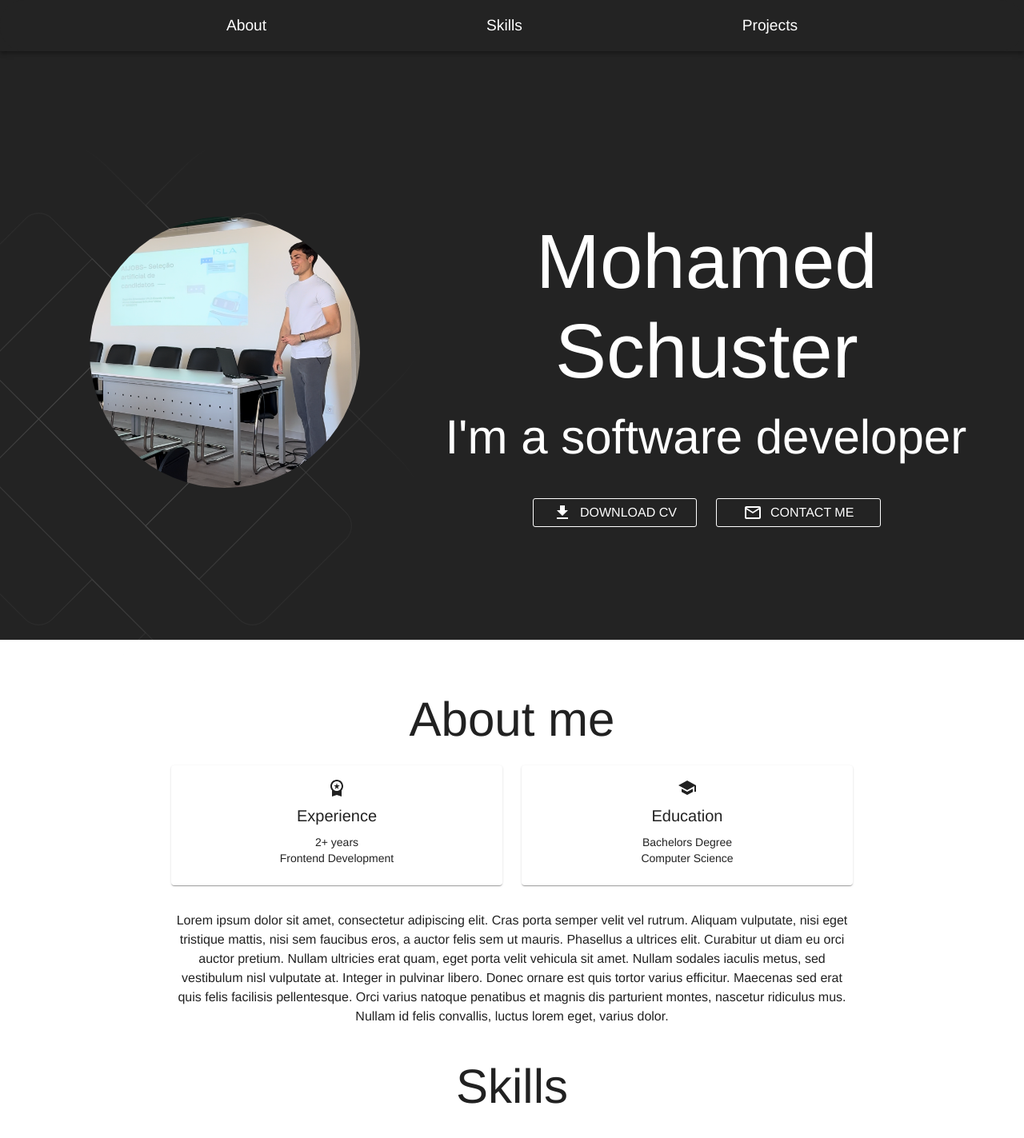
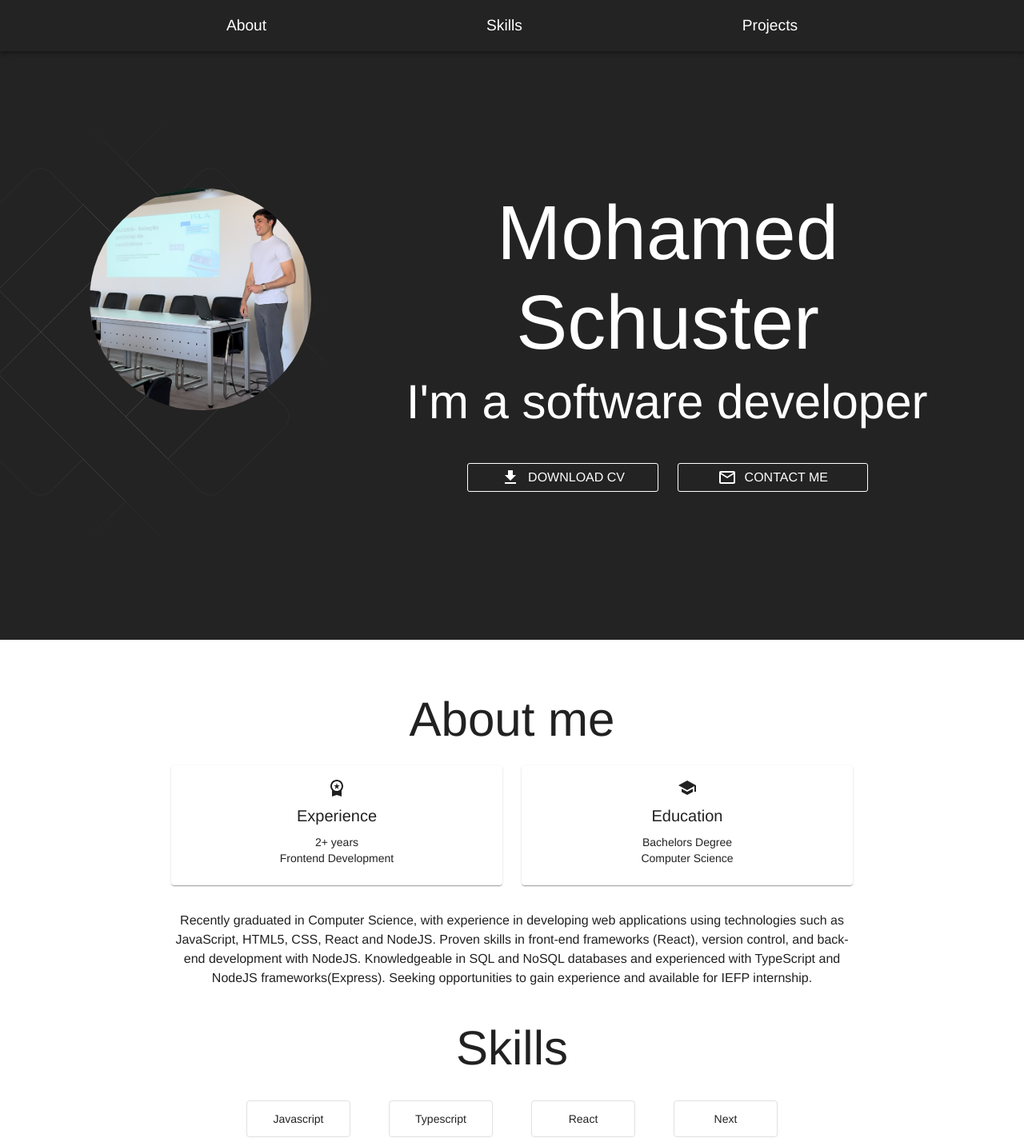
Before and after one commit to mohamedstt/my-portfolio, a React (Vite) app: page / in a window 1280 px wide. Shown: the top 1423 px of the page at 80% size. Built offline with nearby package versions, Linux system fonts and the light colour scheme.

Commit message:
fixed: Hero component

```diff
--- a/package.json
+++ b/package.json
@@ -14,8 +14,10 @@
     "@emotion/styled": "^11.11.5",
     "@mui/icons-material": "^5.16.0",
     "@mui/material": "^5.16.0",
+    "@types/react-router-dom": "^5.3.3",
     "react": "^18.3.1",
-    "react-dom": "^18.3.1"
+    "react-dom": "^18.3.1",
+    "react-router-dom": "^6.24.1"
   },
   "devDependencies": {
     "@types/react": "^18.3.3",
--- a/src/components/NavBar/NavBar.tsx
+++ b/src/components/NavBar/NavBar.tsx
@@ -8,7 +8,6 @@ const NavBar = () => {
       justifyContent: 'space-evenly',
       alignItems: 'center',
       backgroundColor: theme.palette.primary.main,
-      borderRadius: '30px',
     }))
     const StyledMenuItem = styled(MenuItem)<{ active?: boolean }>(({ theme, active }) => ({
       color: active ? theme.palette.primary.main : theme.palette.primary.contrastText,
--- a/src/pages/Home/sections/About/About.tsx
+++ b/src/pages/Home/sections/About/About.tsx
@@ -47,15 +47,16 @@ const About: React.FC = () => {
         </Grid>
 
         <Box mt={4}>
-          <Typography variant="body1" paragraph>
-            Lorem ipsum dolor sit amet, consectetur adipiscing elit. Cras porta semper velit vel rutrum.
-            Aliquam vulputate, nisi eget tristique mattis, nisi sem faucibus eros, a auctor felis sem ut mauris.
-            Phasellus a ultrices elit. Curabitur ut diam eu orci auctor pretium. Nullam ultricies erat quam,
-            eget porta velit vehicula sit amet. Nullam sodales iaculis metus, sed vestibulum nisl vulputate at.
-            Integer in pulvinar libero. Donec ornare est quis tortor varius efficitur.
-            Maecenas sed erat quis felis facilisis pellentesque.
-            Orci varius natoque penatibus et magnis dis parturient montes, nascetur ridiculus mus.
-            Nullam id felis convallis, luctus lorem eget, varius dolor.
+          <Typography variant="body1" paragraph >
+            Recently graduated in Computer Science, with
+            experience in developing web applications using
+            technologies such as JavaScript, HTML5, CSS, React
+            and NodeJS. Proven skills in front-end frameworks
+            (React), version control, and back-end development
+            with NodeJS. Knowledgeable in SQL and NoSQL
+            databases and experienced with TypeScript and
+            NodeJS frameworks(Express). Seeking opportunities
+            to gain experience and available for IEFP internship.
           </Typography>
         </Box>
 
--- a/src/pages/Home/sections/Hero/Hero.tsx
+++ b/src/pages/Home/sections/Hero/Hero.tsx
@@ -15,12 +15,13 @@ const Hero = () => {
         alignItems: "center",
         [theme.breakpoints.up('xs')]: {
             paddingTop: "130px",
+            paddingBottom: "80px",
         },
 
     }))
 
     const StyledImg = styled("img")(({theme})=>({
-        width: "80%",
+        width: "85%",
         borderRadius:"50%",
         border: `1px soliud ${theme.palette.primary.contrastText}`,
         [theme.breakpoints.up('xs')]: {
@@ -32,7 +33,7 @@ const Hero = () => {
         <StyledHero>
             <Container maxWidth="lg">
                 <Grid container spacing={2}>
-                    <Grid item xs={12} md={5}>
+                    <Grid item xs={12} md={4}>
                         <Box position="relative" >
                             <Box position="absolute" width={"150%"} top={-100} right={0}>
                                 <AnimatedBackground/>
@@ -42,8 +43,8 @@ const Hero = () => {
                             </Box>
                         </Box>
                     </Grid>
-                    <Grid item xs={12} md={7}>
-                        <Typography color="primary.contrastText" variant="h1" textAlign="center" pb={2}>Mohamed Schuster</Typography>
+                    <Grid item xs={12} md={8}>
+                        <Typography color="primary.contrastText" variant="h1" textAlign="center" pb={1}>Mohamed Schuster</Typography>
                         <AnimatedTypography color="primary.contrastText" variant="h2" textAlign="center"pb={3}>I'm a software developer</AnimatedTypography>
                         <Grid container spacing={3} display="flex" justifyContent="center">
                             <Grid item xs={12} md={4} display="flex" justifyContent="center">
@@ -59,8 +60,6 @@ const Hero = () => {
                                 </StyledButton>
                             </Grid>
                         </Grid>
-
-
                     </Grid>
                 </Grid>
             </Container>
--- a/src/theme.ts
+++ b/src/theme.ts
@@ -6,7 +6,7 @@ let theme = createTheme({
       main: "#232323",
     },
     secondary: {
-      main: "#4f8e3e",
+      main: "#0026ff",
     },
   },
   typography: {
```
Also changed, not shown: 1 other file (tests, documents, lock files or other folders).
